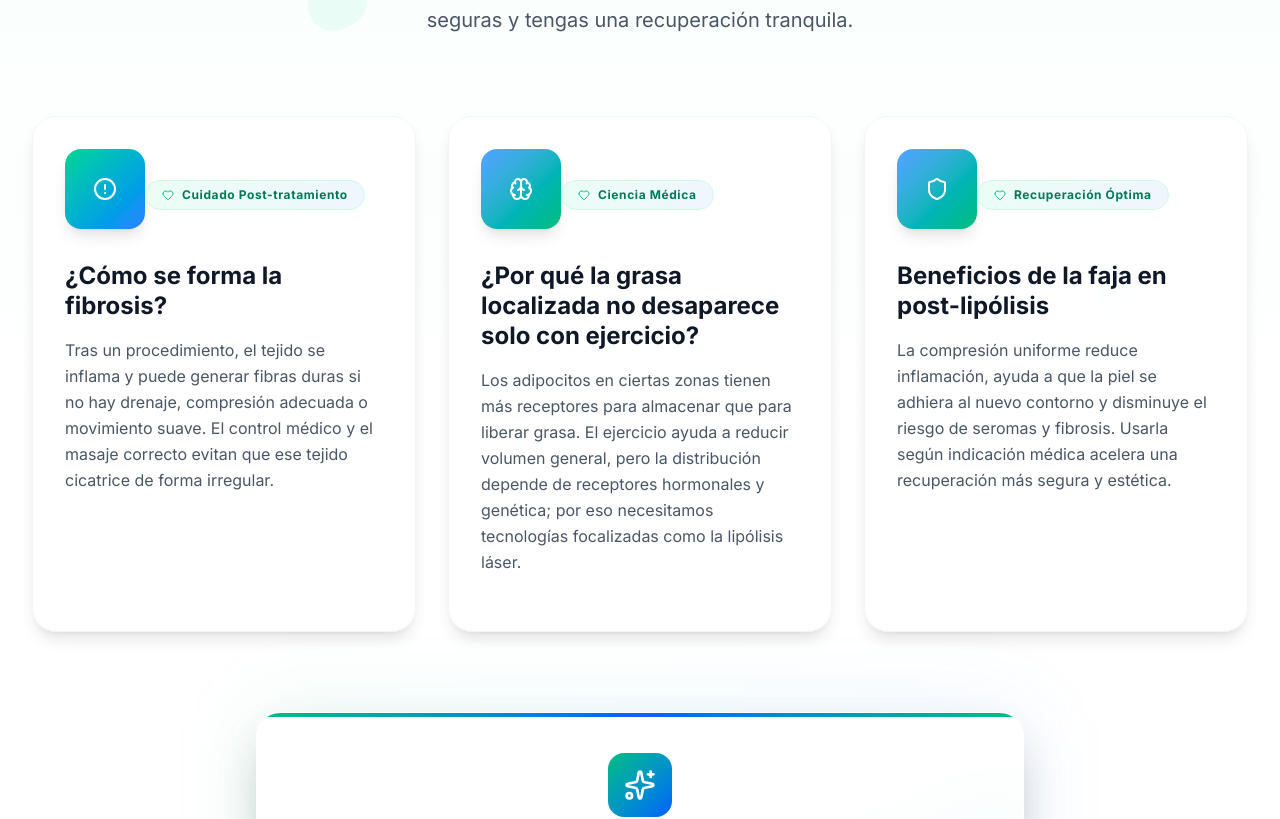
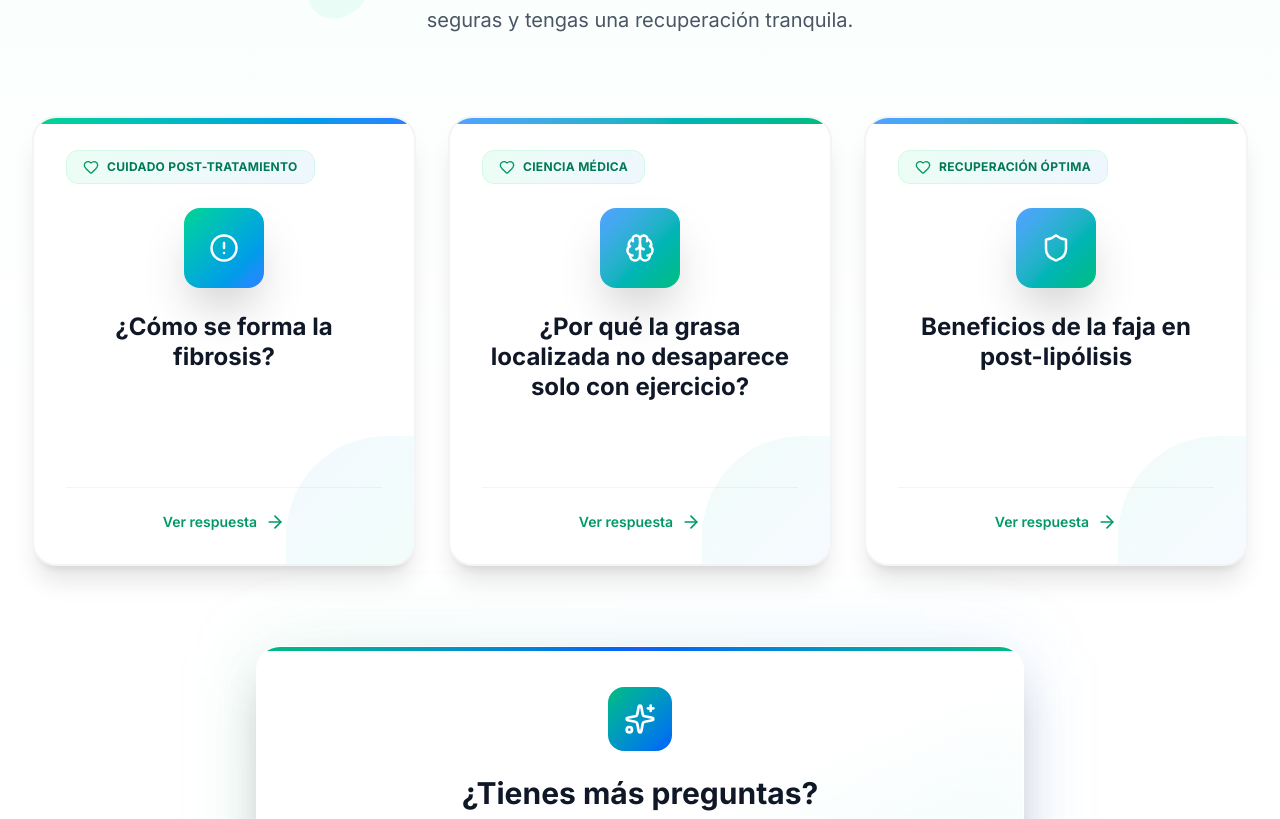
Before and after one commit to ximenabaquero/frontpruebarepositorio, a Next.js app: page / in a window 1280 px wide. Shown: the part 3989-4808 px from the top of the page. Built offline with nearby package versions, Linux system fonts and the light colour scheme; no server answers.

Commit message:
educación banner

```diff
--- a/src/features/home/components/Contact.tsx
+++ b/src/features/home/components/Contact.tsx
@@ -32,10 +32,10 @@ const socialLinks = [
   },
   {
     name: 'Instagram',
-    href: 'https://www.instagram.com/perfe_stetic?igsh=MXNuMzI2ZmwxenJtbw==',
+    href: 'https://www.instagram.com/coldesthetic/',
     icon: <Instagram className="w-6 h-6 md:w-7 md:h-7" />,
     color: 'bg-gradient-to-br from-emerald-500 to-blue-600',
-    description: '@perfe_stetic',
+    description: '@coldesthetic',
     gradient: 'from-emerald-400 to-blue-600'
   }
 ];
@@ -240,7 +240,7 @@ export default function Contact() {
                 </a>
 
                 <a
-                  href="https://www.instagram.com/perfe_stetic"
+                  href="https://www.instagram.com/coldesthetic/"
                   target="_blank"
                   rel="noopener noreferrer"
                   className="w-12 h-12 rounded-full bg-gradient-to-r from-emerald-100 to-blue-100 flex items-center justify-center hover:from-emerald-200 hover:to-blue-200 transition-colors"
--- a/src/features/home/components/Education.tsx
+++ b/src/features/home/components/Education.tsx
@@ -132,44 +132,120 @@ export default function Education() {
               ref={(el) => {
                 cardsRef.current[index] = el;
               }}
-              className="group relative"
-            >
-              {/* Hover Border Effect */}
-              <div className={`absolute -inset-0.5 bg-gradient-to-r ${topic.gradient} rounded-2xl md:rounded-3xl blur opacity-0 group-hover:opacity-30 transition duration-500`}></div>
-
-              {/* Card */}
-              <div className={`relative h-full bg-white/95 backdrop-blur-sm rounded-2xl md:rounded-3xl border border-gray-100 p-6 md:p-8 shadow-lg hover:shadow-xl transition-all duration-500 ${
+              className={`relative h-[420px] md:h-[450px] ${
                 visibleCards[index] ? 'opacity-100 translate-y-0' : 'opacity-0 translate-y-8'
               }`}
-              style={{ transitionDelay: `${index * 150}ms` }}>
+              style={{
+                transitionDelay: `${index * 150}ms`,
+                transition: 'opacity 0.5s, transform 0.5s',
+                perspective: '1500px'
+              }}
+            >
+              {/* Flip Card Container */}
+              <div className="flip-card-inner group relative w-full h-full cursor-pointer">
 
-                {/* Icon Container */}
-                <div className={`mb-6 md:mb-8 inline-flex items-center justify-center w-16 h-16 md:w-20 md:h-20 rounded-2xl bg-gradient-to-br ${topic.gradient} shadow-lg group-hover:scale-105 transition-transform duration-300`}>
-                  <div className="text-white">
-                    {topic.icon}
+                {/* FRONT SIDE - Pregunta */}
+                <div className="flip-card-front absolute w-full h-full">
+                  {/* Glow effect on hover */}
+                  <div className={`absolute -inset-1 bg-gradient-to-r ${topic.gradient} rounded-3xl blur-xl opacity-0 group-hover:opacity-20 transition-opacity duration-700`}></div>
+
+                  <div className="relative w-full h-full bg-white rounded-3xl border-2 border-gray-100 shadow-xl overflow-hidden">
+                    {/* Decorative gradient bar top */}
+                    <div className={`absolute top-0 left-0 right-0 h-1.5 bg-gradient-to-r ${topic.gradient}`}></div>
+
+                    {/* Content */}
+                    <div className="p-8 h-full flex flex-col">
+                      {/* Tag */}
+                      <div className="inline-flex items-center gap-2 px-4 py-2 bg-gradient-to-r from-emerald-50 to-blue-50 rounded-xl border border-emerald-100 mb-6 self-start">
+                        <Heart className="w-4 h-4 text-emerald-600" />
+                        <span className="text-xs font-bold tracking-wide text-emerald-700 uppercase">
+                          {topic.tag}
+                        </span>
+                      </div>
+
+                      {/* Icon Container - Centered */}
+                      <div className="flex justify-center mb-6">
+                        <div className={`inline-flex items-center justify-center w-20 h-20 rounded-2xl bg-gradient-to-br ${topic.gradient} shadow-2xl group-hover:scale-110 group-hover:rotate-6 transition-all duration-500`}>
+                          <div className="text-white scale-125">
+                            {topic.icon}
+                          </div>
+                        </div>
+                      </div>
+
+                      {/* Title (Pregunta) - Centered */}
+                      <h3 className="text-2xl font-bold text-gray-900 text-center leading-tight mb-auto">
+                        {topic.title}
+                      </h3>
+
+                      {/* Hint para voltear - Mejorado */}
+                      <div className="mt-auto pt-6 border-t border-gray-100">
+                        <div className="flex items-center justify-center gap-2 text-emerald-600 group-hover:text-emerald-700 transition-colors">
+                          <span className="text-sm font-semibold">Ver respuesta</span>
+                          <div className="relative">
+                            <div className="absolute inset-0 bg-emerald-400 rounded-full blur-sm opacity-0 group-hover:opacity-50 transition-opacity"></div>
+                            <ArrowRight className="w-5 h-5 relative group-hover:translate-x-1 transition-transform" />
+                          </div>
+                        </div>
+                      </div>
+                    </div>
+
+                    {/* Decorative corner accent */}
+                    <div className={`absolute bottom-0 right-0 w-32 h-32 bg-gradient-to-tl ${topic.gradient} opacity-5 rounded-tl-[100px]`}></div>
                   </div>
                 </div>
 
-                {/* Tag */}
-                <div className="inline-flex items-center gap-2 px-3 py-1 md:px-4 md:py-1.5 bg-gradient-to-r from-emerald-50 to-blue-50 rounded-full border border-emerald-100 mb-4">
-                  <Heart className="w-3 h-3 text-emerald-500" />
-                  <span className="text-xs font-bold tracking-wider text-emerald-700">
-                    {topic.tag}
-                  </span>
+                {/* BACK SIDE - Respuesta */}
+                <div className="flip-card-back absolute w-full h-full">
+                  {/* Glow effect */}
+                  <div className={`absolute -inset-1 bg-gradient-to-r ${topic.gradient} rounded-3xl blur-xl opacity-30`}></div>
+
+                  <div className={`relative w-full h-full bg-gradient-to-br from-white via-emerald-50/30 to-blue-50/30 rounded-3xl border-2 border-emerald-200 shadow-2xl overflow-hidden`}>
+                    {/* Decorative gradient bar top */}
+                    <div className={`absolute top-0 left-0 right-0 h-1.5 bg-gradient-to-r ${topic.gradient}`}></div>
+
+                    {/* Pattern background */}
+                    <div className="absolute inset-0 opacity-5">
+                      <div className="absolute inset-0" style={{
+                        backgroundImage: 'radial-gradient(circle at 2px 2px, rgb(16 185 129) 1px, transparent 0)',
+                        backgroundSize: '40px 40px'
+                      }}></div>
+                    </div>
+
+                    {/* Content */}
+                    <div className="relative p-8 h-full flex flex-col">
+                      {/* Tag en reverso */}
+                      <div className="inline-flex items-center gap-2 px-4 py-2 bg-white/90 backdrop-blur-sm rounded-xl border border-emerald-200 shadow-sm mb-6 self-start">
+                        <div className={`w-2 h-2 rounded-full bg-gradient-to-r ${topic.gradient} animate-pulse`}></div>
+                        <span className="text-xs font-bold tracking-wide text-emerald-700 uppercase">
+                          Respuesta
+                        </span>
+                      </div>
+
+                      {/* Body (Respuesta) - Mejorado */}
+                      <div className="flex-1 flex items-center">
+                        <p className="text-gray-800 leading-relaxed text-base font-medium">
+                          {topic.body}
+                        </p>
+                      </div>
+
+                      {/* Footer con icono */}
+                      <div className="mt-6 pt-6 border-t border-emerald-200/50 flex items-center justify-between">
+                        <div className="text-xs text-emerald-700 font-semibold flex items-center gap-2">
+                          <Sparkles className="w-4 h-4" />
+                          <span>Información verificada</span>
+                        </div>
+                        <div className={`inline-flex items-center justify-center w-12 h-12 rounded-xl bg-gradient-to-br ${topic.gradient} shadow-lg`}>
+                          <div className="text-white">
+                            {topic.icon}
+                          </div>
+                        </div>
+                      </div>
+                    </div>
+
+                    {/* Decorative corner accent */}
+                    <div className={`absolute top-0 left-0 w-24 h-24 bg-gradient-to-br ${topic.gradient} opacity-10 rounded-br-[80px]`}></div>
+                  </div>
                 </div>
-
-                {/* Title */}
-                <h3 className="text-xl md:text-2xl font-bold text-gray-900 mb-4 leading-tight">
-                  {topic.title}
-                </h3>
-
-                {/* Body */}
-                <p className="text-gray-600 leading-relaxed mb-6">
-                  {topic.body}
-                </p>
-
-                {/* Decorative Divider */}
-                <div className="absolute bottom-0 left-1/2 transform -translate-x-1/2 w-0 h-0.5 bg-gradient-to-r from-emerald-500 to-blue-600 group-hover:w-2/3 transition-all duration-500 rounded-full"></div>
               </div>
             </div>
           ))}
@@ -224,7 +300,7 @@ export default function Education() {
         </div>
       </div>
 
-      {/* Floating animation CSS */}
+      {/* Floating animation and Flip Card CSS */}
       <style jsx>{`
         @keyframes float {
           0%, 100% { transform: translateY(0px) rotate(0deg); }
@@ -233,6 +309,38 @@ export default function Education() {
         .animate-float {
           animation: float 6s ease-in-out infinite;
         }
+
+        /* Flip Card Styles - Professional Version */
+        .flip-card-inner {
+          position: relative;
+          width: 100%;
+          height: 100%;
+          transition: transform 0.8s cubic-bezier(0.4, 0, 0.2, 1);
+          transform-style: preserve-3d;
+        }
+
+        .flip-card-inner:hover {
+          transform: rotateY(180deg);
+        }
+
+        .flip-card-front,
+        .flip-card-back {
+          backface-visibility: hidden;
+          -webkit-backface-visibility: hidden;
+          -moz-backface-visibility: hidden;
+          position: absolute;
+          width: 100%;
+          height: 100%;
+        }
+
+        .flip-card-back {
+          transform: rotateY(180deg);
+        }
+
+        /* Smooth shadow transition on flip */
+        .flip-card-inner:hover .flip-card-front {
+          box-shadow: 0 25px 50px -12px rgba(0, 0, 0, 0.25);
+        }
       `}</style>
     </section>
   );
```
